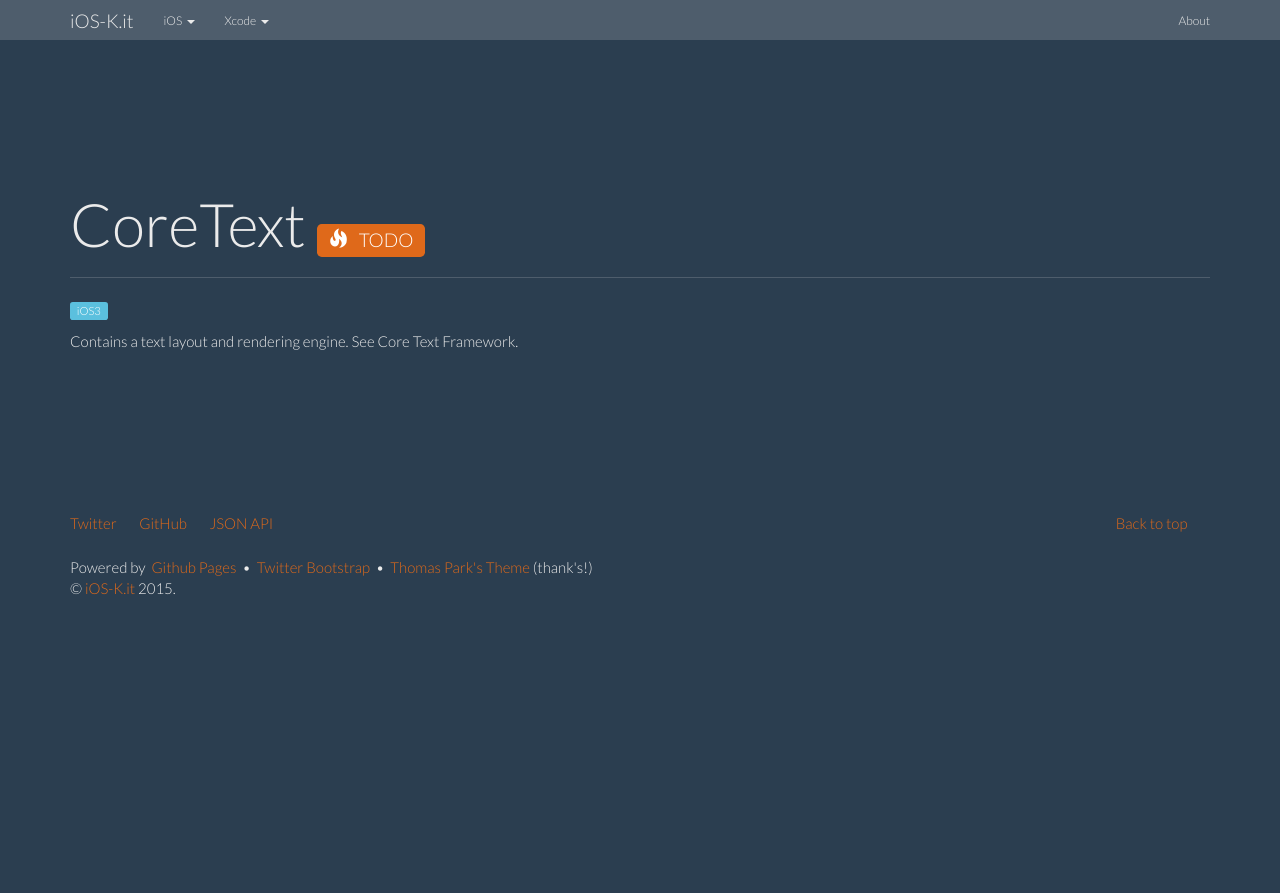
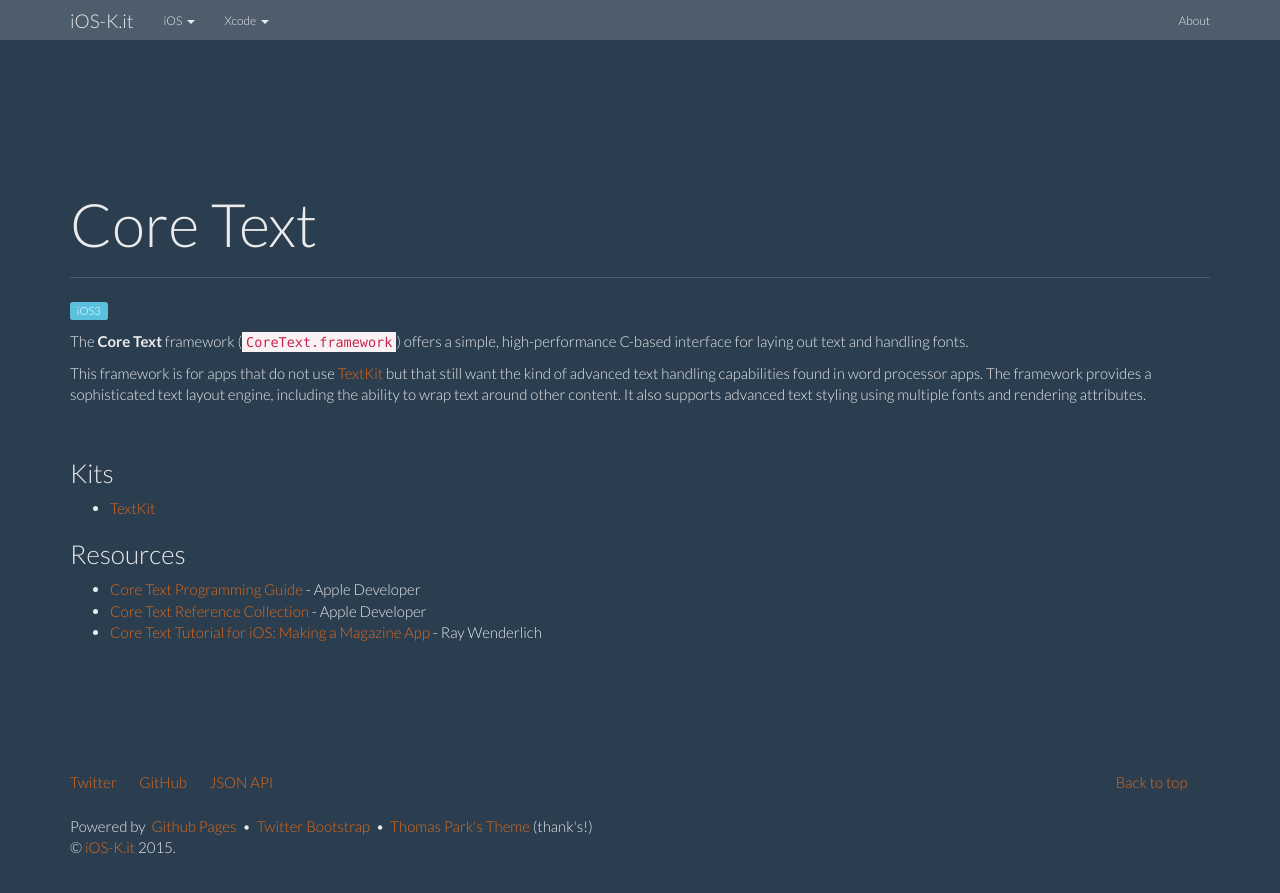
Before and after one commit to ioskit/ioskit.github.io, a Jekyll site: the page built from _kits/CoreText.md, in a window 1280 px wide and 934 px high. Shown: the top 893 px of the window. Built offline with Jekyll 4.4.1, drawn with Linux system fonts in a browser that asks for light colours; nearby versions of some CDN libraries.

Commit message:
Kit: CoreText.

```diff
--- a/_kits/CoreText.md
+++ b/_kits/CoreText.md
@@ -1,17 +1,33 @@
 ---
 layout: kit
-name: 'CoreText'
+name: 'Core Text'
 id: coretext
-status: TODO
+status:
+type: kit
 since: iOS3
+icon__: /resources/images/kits/CoreAudio/core-audio.png
 prefixe: 'CT'
-link:
-abstract: "Contains a text layout and rendering engine. See Core Text Framework."
-links__:
+abstract: "Contains a text layout and rendering engine."
+kits:
+ - TextKit
+links:
  - link:
-     name: 'aaa'
-     url: bbb
-     description: 'ccc'
+     name: 'Core Text Programming Guide'
+     url: https://developer.apple.com/library/ios/documentation/StringsTextFonts/Conceptual/CoreText_Programming/Introduction/Introduction.html
+     description: ' - Apple Developer'
+     type: reference
+ - link:
+     name: 'Core Text Reference Collection'
+     url: https://developer.apple.com/library/ios/documentation/Carbon/Reference/CoreText_Framework_Ref/_index.html
+     description: ' - Apple Developer'
+     type: reference
+ - link:
+     name: 'Core Text Tutorial for iOS: Making a Magazine App'
+     url: http://www.raywenderlich.com/4147/core-text-tutorial-for-ios-making-a-magazine-app
+     description: ' - Ray Wenderlich'
+     type: tutorial
 ---
 
-Contains a text layout and rendering engine. See Core Text Framework.
+The **Core Text** framework (`CoreText.framework`) offers a simple, high-performance C-based interface for laying out text and handling fonts.
+
+This framework is for apps that do not use [TextKit](/TextKit) but that still want the kind of advanced text handling capabilities found in word processor apps. The framework provides a sophisticated text layout engine, including the ability to wrap text around other content. It also supports advanced text styling using multiple fonts and rendering attributes.
```
